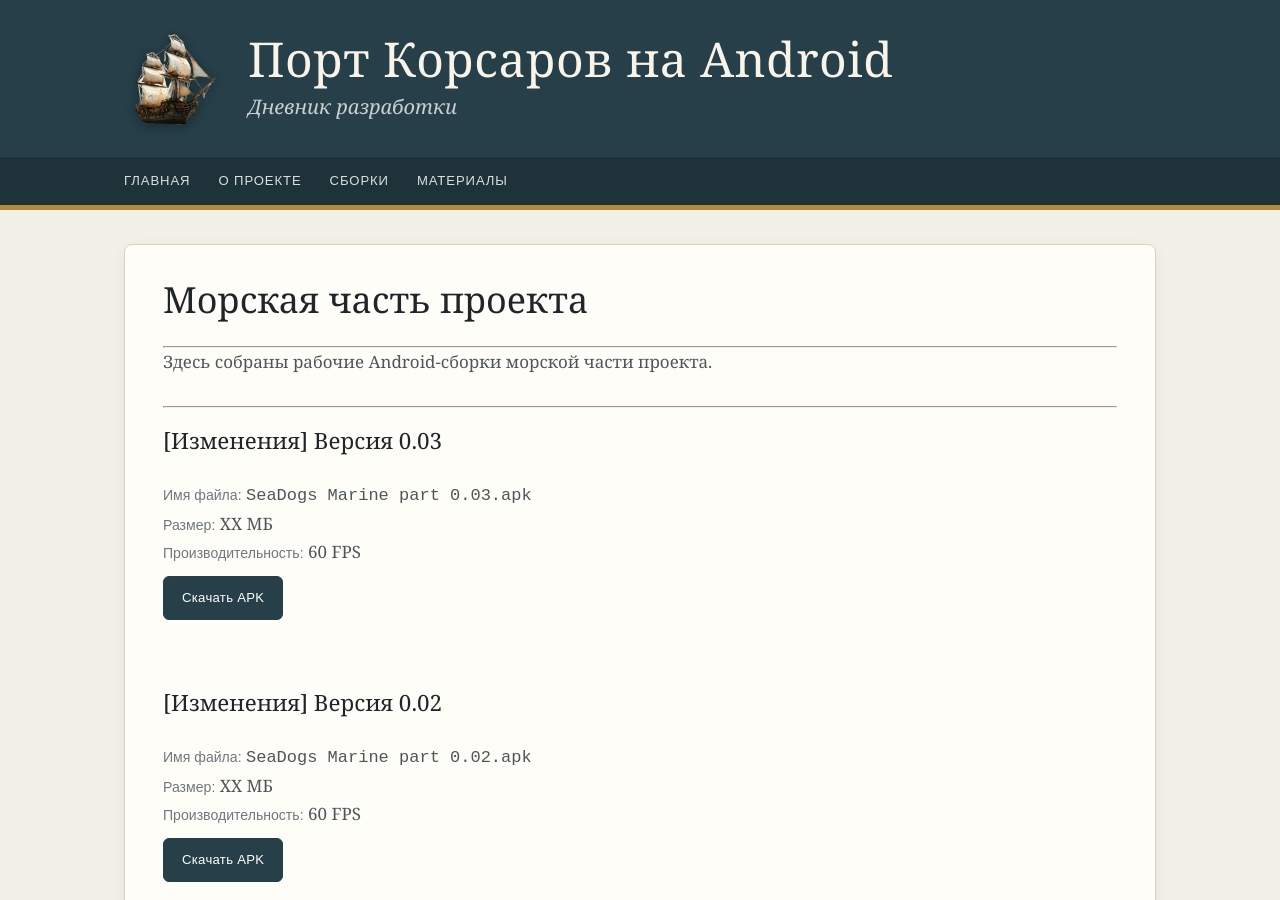
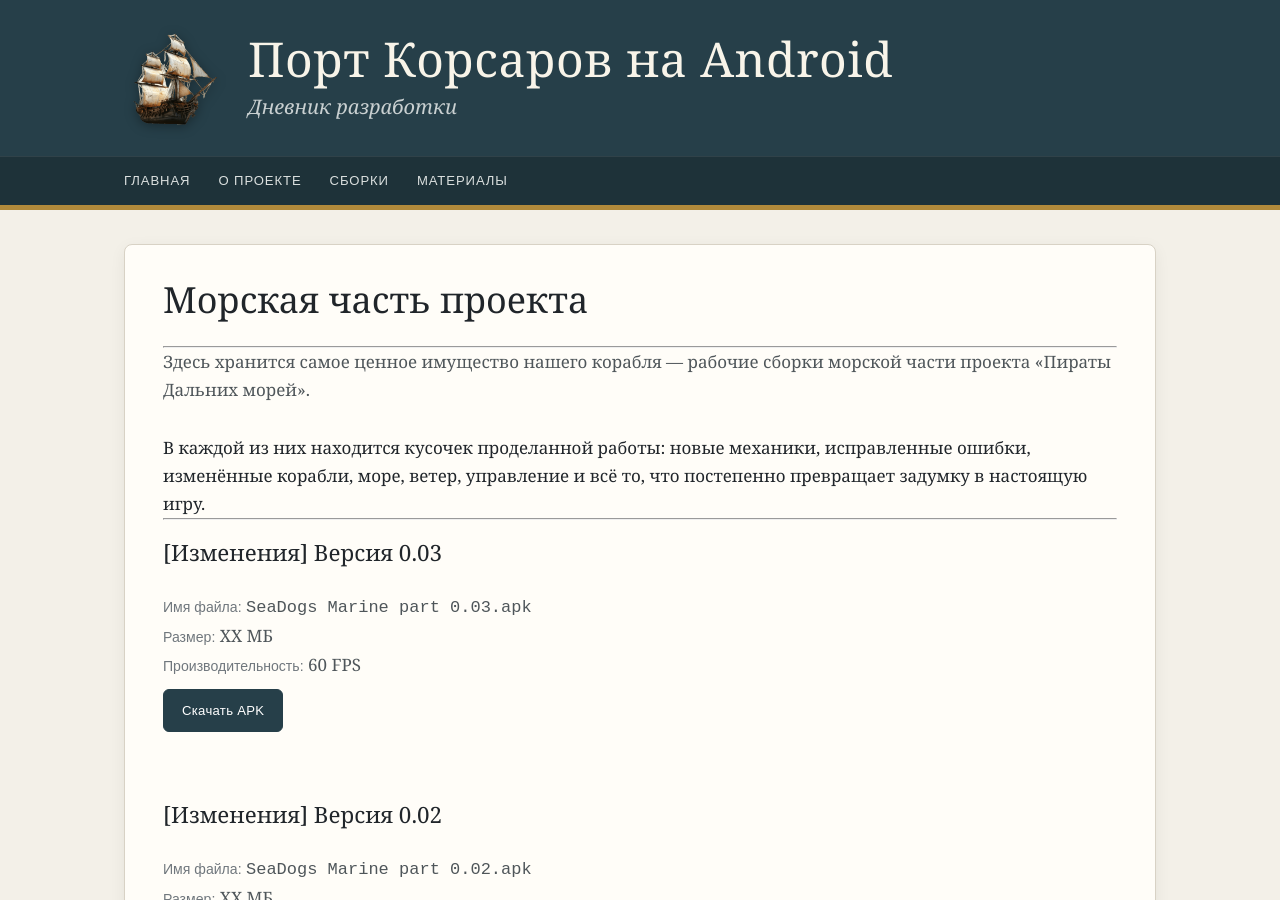
Before and after one commit to tislic/SeaDogsPort, a Jekyll site: the page built from сборки.md, in a window 1280 px wide and 900 px high. Built offline with Jekyll 4.4.1, drawn with Linux system fonts in a browser that asks for light colours.

Commit message:
Update сборки.md

```diff
--- a/сборки.md
+++ b/сборки.md
@@ -8,7 +8,9 @@ permalink: /сборки/
 
 ---
 
-Здесь собраны рабочие Android-сборки морской части проекта.
+Здесь хранится самое ценное имущество нашего корабля — рабочие сборки морской части проекта «Пираты Дальних морей».
+
+В каждой из них находится кусочек проделанной работы: новые механики, исправленные ошибки, изменённые корабли, море, ветер, управление и всё то, что постепенно превращает задумку в настоящую игру.
 
 ---
 ### [Изменения] Версия 0.03
```
